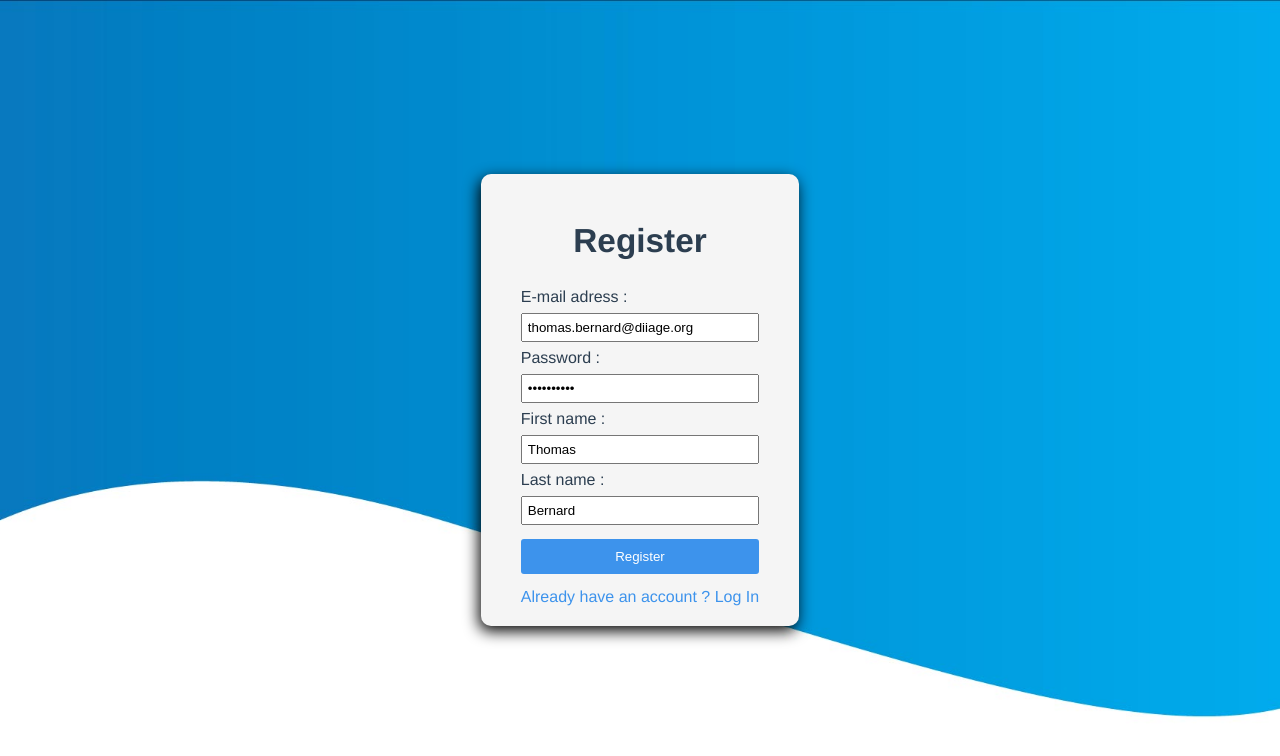
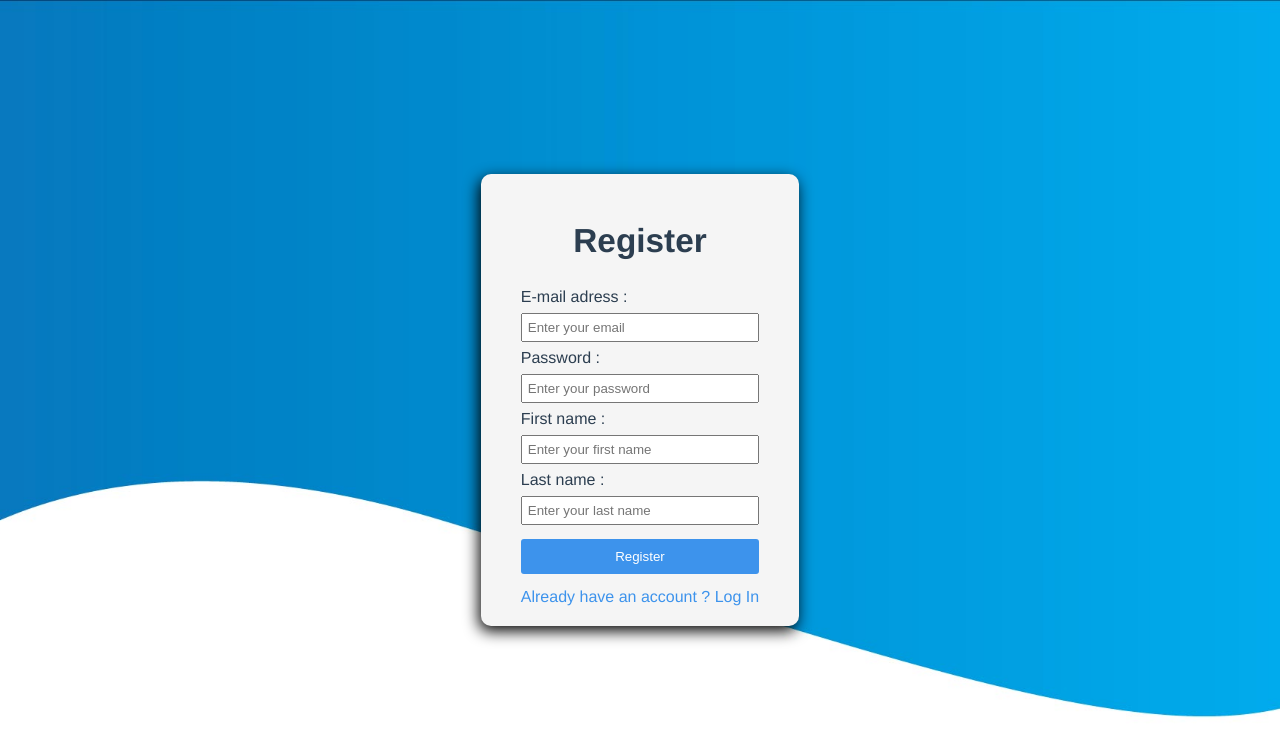
Before and after one commit to ThomasBernardDiiage/DailyRecord, a Vue app in the folder client-dailyrecord/: page /register in a window 1280 px wide. Shown: the top 756 px of the page. Built offline with nearby package versions, Linux system fonts and the light colour scheme; what @codekraft-studio/vue-record would draw is missing.

Commit message:
Remove default value for register

```diff
--- a/client-dailyrecord/src/views/Register.vue
+++ b/client-dailyrecord/src/views/Register.vue
@@ -39,10 +39,10 @@
         name:'Register',
         data(){
             return {
-                email: 'thomas.bernard@diiage.org',
-                password: 'Azerty@123',
-                firstname: 'Thomas',
-                lastname: 'Bernard'
+                email: '',
+                password: '',
+                firstname: '',
+                lastname: ''
             }
         },
         mounted(){
```
